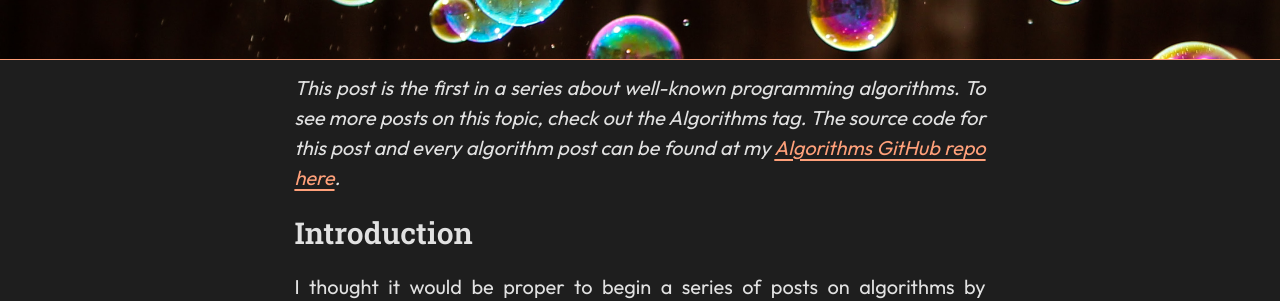
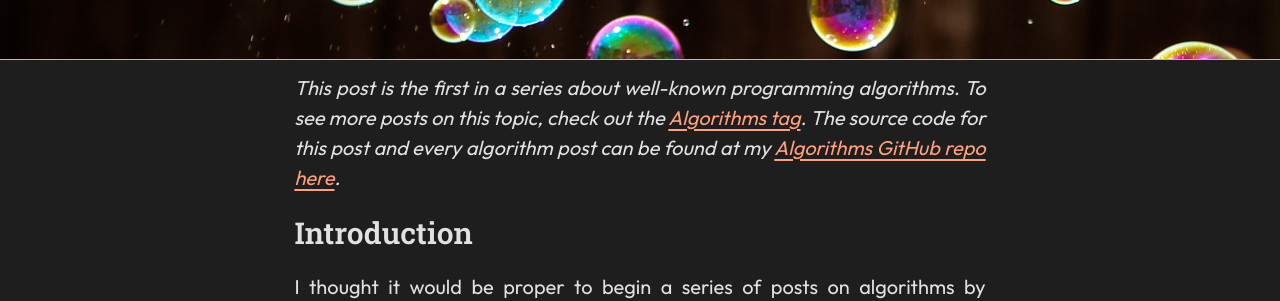
Before and after one commit to jasonmauss/jasonmaussblog, a Jekyll site: the page built from _posts/2023-11-11-algo-series-1-bubble-sort.md, in a window 1280 px wide and 900 px high. Shown: the part 295-596 px from the top of the window. Built offline with Jekyll 4.4.1, drawn with Linux system fonts in a browser that asks for light colours; some web fonts are replaced; comment, search, counter and statistics services are not loaded; part of the change alters nothing that is shown.

```diff
--- a/_posts/2023-11-11-algo-series-1-bubble-sort.md
+++ b/_posts/2023-11-11-algo-series-1-bubble-sort.md
@@ -11,7 +11,7 @@ tags:
   - Programming
   - Sorting
 ---
-*This post is the first in a series about well-known programming algorithms. To see more posts on this topic, check out the Algorithms tag. The source code for this post and every algorithm post can be found at my [Algorithms GitHub repo here](https://github.com/jasonmauss/Algorithms/tree/main/BubbleSort).*
+*This post is the first in a series about well-known programming algorithms. To see more posts on this topic, check out the [Algorithms tag](https://jasonmauss.com/tags/#Algorithms). The source code for this post and every algorithm post can be found at my [Algorithms GitHub repo here](https://github.com/jasonmauss/Algorithms/tree/main/BubbleSort).*
 
 ### Introduction
 
```
